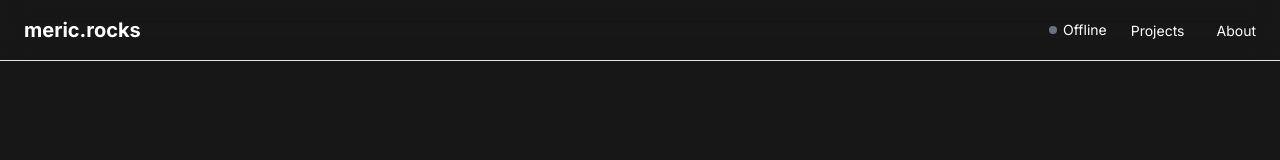
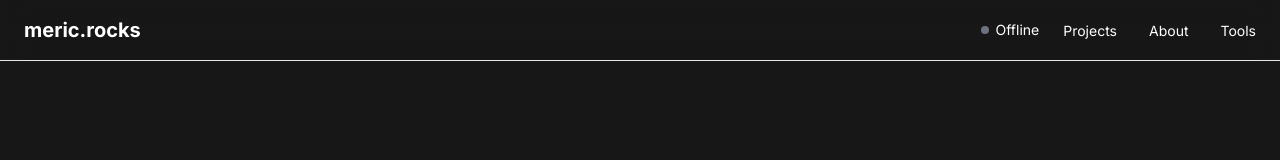
Before and after one commit to JIPrettyCool/meric.rocks, a Next.js app: page / in a window 1280 px wide. Shown: the top 160 px of the page. Built offline with nearby package versions, Linux system fonts and the light colour scheme; no server answers.

Commit message:
actually.. final i'll sleep after this

```diff
--- a/app/layout.tsx
+++ b/app/layout.tsx
@@ -21,7 +21,7 @@ export default function RootLayout({
       <body className={inter.className}>
         <header className="fixed top-0 left-0 right-0 z-50 border-b border-foreground/5 bg-background/70 backdrop-blur-md">
           <div className="max-w-7xl mx-auto px-6 py-4 flex justify-between items-center">
-            <Link href="/" className="font-bold text-xl"> meric.rocks</Link>
+            <Link href="https://meric.rocks/#" className="font-bold text-xl"> meric.rocks</Link>
             <div className="flex items-center gap-6">
               <DiscordStatusIndicator />
 
@@ -38,6 +38,12 @@ export default function RootLayout({
                       About
                       <span className="absolute -bottom-1 left-0 w-0 h-px bg-primary transition-all duration-200 group-hover:w-full"></span>
                     </a>
+                  </li>
+                  <li>
+                    <Link href="https://tools.meric.rocks" className="relative text-sm text-foreground/70 hover:text-foreground transition-colors duration-200 group">
+                      Tools
+                      <span className="absolute -bottom-1 left-0 w-0 h-px bg-primary transition-all duration-200 group-hover:w-full"></span>
+                    </Link>
                   </li>
                 </ul>
               </nav>
```
